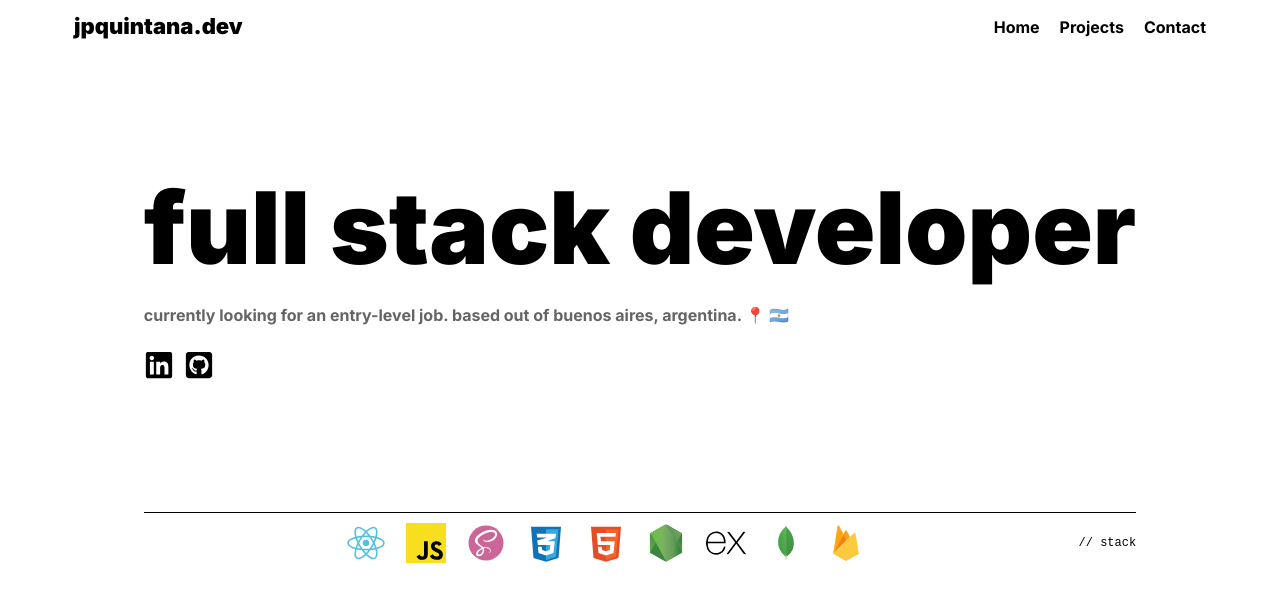
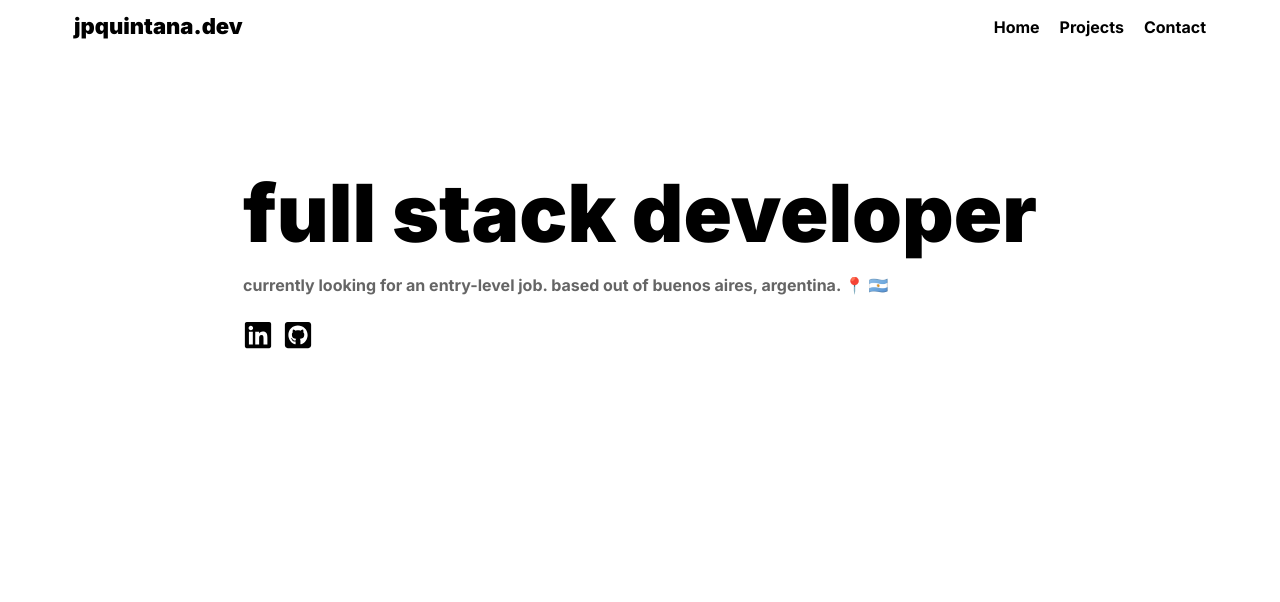
Before and after one commit to jp-quintana/portfolio, a Next.js app: page / in a window 1280 px wide. Shown: the top 602 px of the page. Built offline with nearby package versions, Linux system fonts and the light colour scheme.

Commit message:
Add Base Hero

```diff
--- a/components/Home/Hero/index.js
+++ b/components/Home/Hero/index.js
@@ -29,7 +29,8 @@ const Hero = () => {
               </a>
             </li>
           </ul>
-          <code className={styles.stack_container}>
+          {/* <div className={styles.stack_container}>
+            <div className={styles.stack_wrapper}>
               <ul className={styles.icons}>
                 <li>
                   <img src="svgs/react.svg" alt="react" />
@@ -60,7 +61,8 @@ const Hero = () => {
                 </li>
               </ul>
               <p className={styles.comment}>// stack</p>
-          </code>
+            </div>
+          </div> */}
         </div>
       </div>
     </section>
--- a/components/Home/Hero/index.module.scss
+++ b/components/Home/Hero/index.module.scss
@@ -1,24 +1,27 @@
 .section {
   // TODO: check
-  min-height: calc(100vh - 4.3rem);
+  min-height: calc(100vh - 5.3rem);
   display: flex;
   justify-content: center;
 
   .container {
     padding-top: 10rem;
+    max-width: 90%;
 
     .hero_content {
       display: flex;
       flex-direction: column;
       gap: 1rem;
+      max-width: 90rem;
 
       .title_wrapper {
         .title {
-          font-size: 10rem;
+          font-size: 8rem;
           font-weight: 900;
         }
 
         .subtitle {
+          font-size: 1.6rem;
           color: #656565;
         }
       }
@@ -31,33 +34,38 @@
         font-size: 3rem;
       }
 
-      .stack_container {
-        margin-top: 10rem;
-        display: flex;
-        padding-top: 1rem;
-        border-top: 1px solid #000;
-        align-items: center;
-        gap: 1rem;
+      // .stack_container {
+      //   margin-top: 10rem;
+      //   border-top: 1px solid #000;
+      //   padding-top: 1rem;
+      //   display: flex;
+      //   justify-content: right;
 
-        .icons {
-          flex: 1;
-          display: flex;
-          gap: 2rem;
-          justify-content: center;
-          li {
-            display: flex;
-            align-items: center;
-            img {
-              height: 4rem;
-              margin: 0 auto;
-            }
-          }
-        }
+      //   .stack_wrapper {
+      //     display: inline-flex;
+      //     align-items: center;
+      //     gap: 1rem;
 
-        .comment {
-          margin-left: auto;
-        }
-      }
+      //     .icons {
+      //       flex: 1;
+      //       display: flex;
+      //       gap: 2rem;
+      //       justify-content: center;
+      //       li {
+      //         display: flex;
+      //         align-items: center;
+      //         img {
+      //           height: 4rem;
+      //           margin: 0 auto;
+      //         }
+      //       }
+      //     }
+
+      //     .comment {
+      //       margin-left: auto;
+      //     }
+      //   }
+      // }
     }
   }
 }
```
Lines whose indentation alone changed are shown as unchanged.
